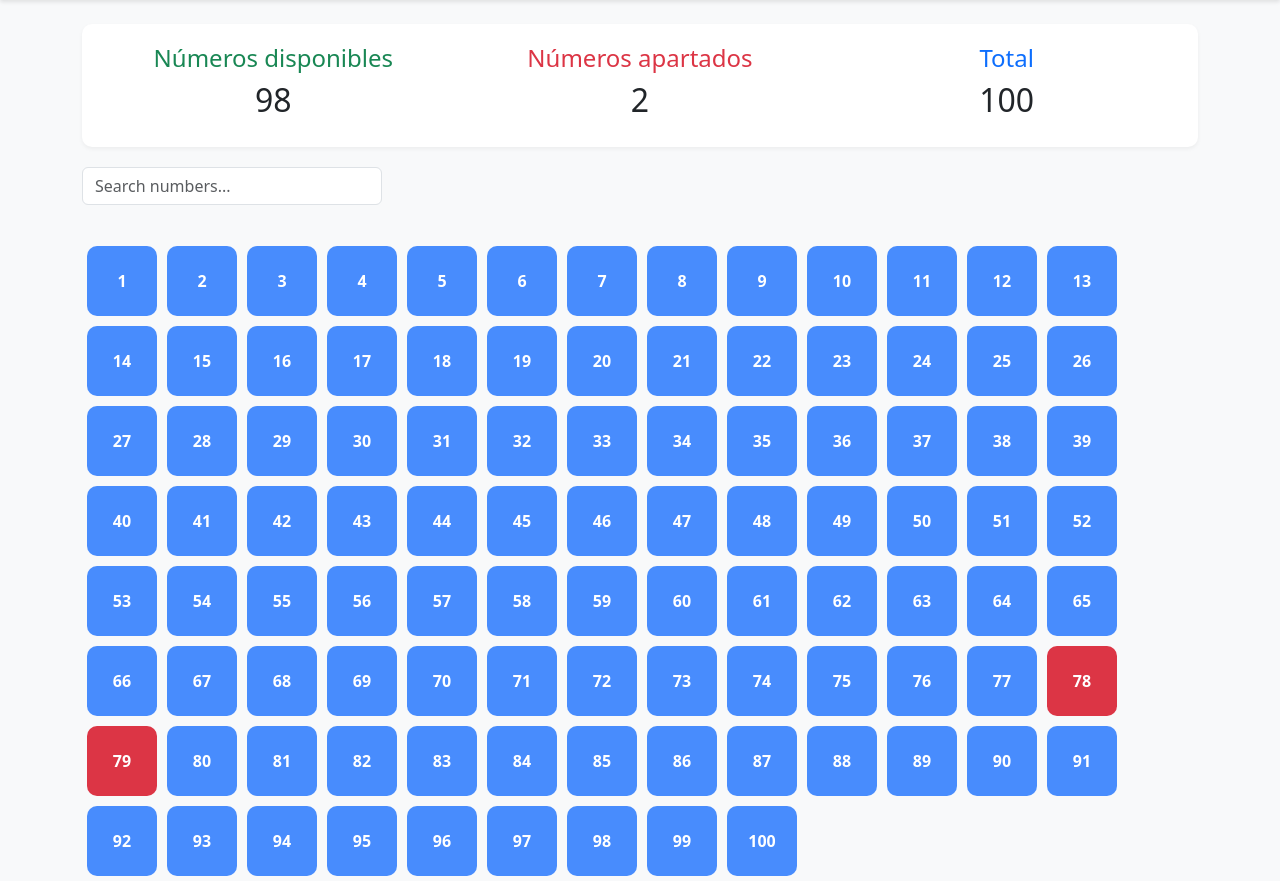
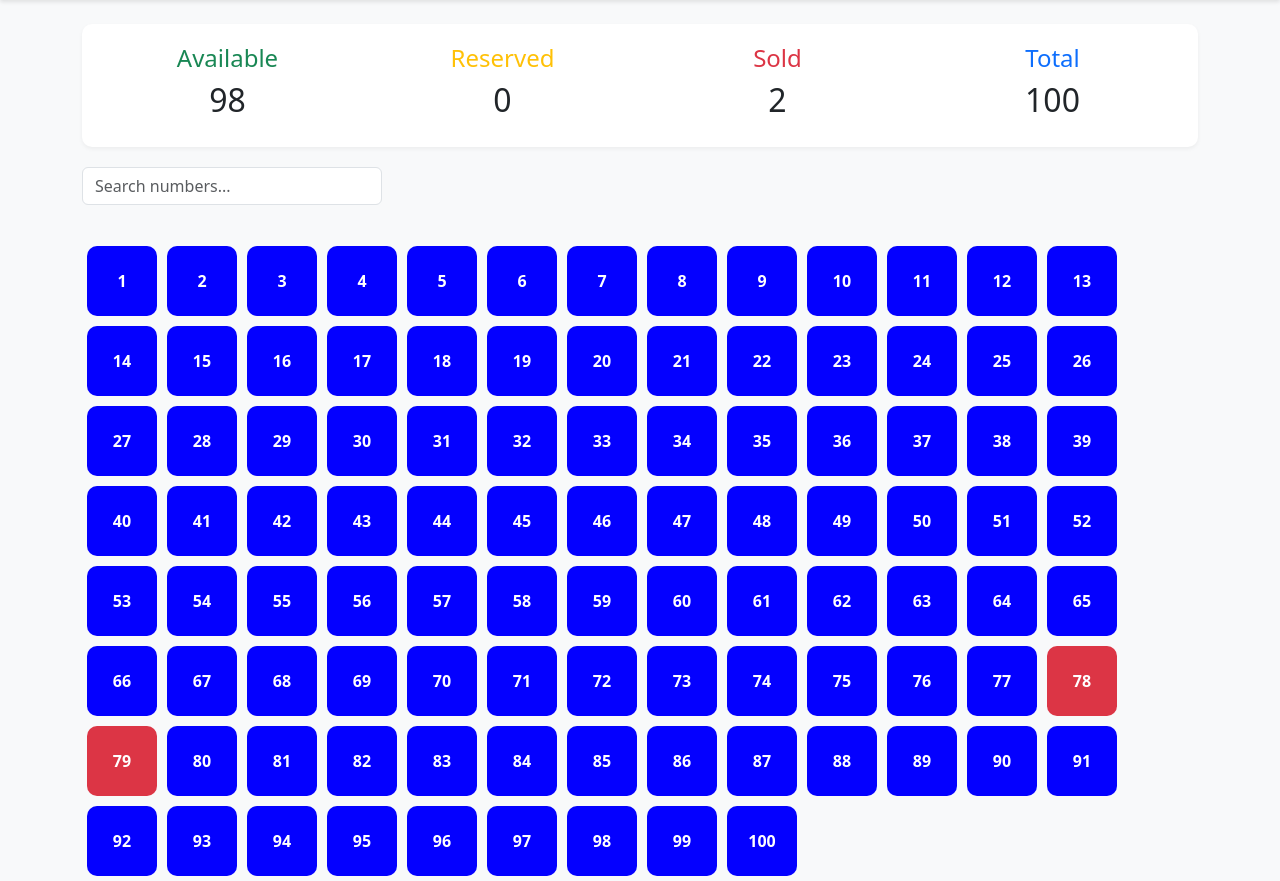
Before and after one commit to DavidCharif/rifa, a Flask app: page / in a window 1280 px wide. Shown: the part 56-937 px from the top of the page. Run offline with Flask 3, Linux system fonts and the light colour scheme; data comes from the database, SQL or seed files in the repository.

Commit message:
Reservations

```diff
--- a/app.py
+++ b/app.py
@@ -1,5 +1,7 @@
-from flask import Flask, render_template, request, redirect
+from flask import Flask, render_template, request, redirect, jsonify, session
 from flask_sqlalchemy import SQLAlchemy
+from flask_migrate import Migrate
+from datetime import datetime, timedelta
 
 # Initialize Flask application
 app = Flask(__name__)
@@ -7,14 +9,29 @@ app = Flask(__name__)
 # Configure database URI for SQLite
 app.config['SQLALCHEMY_DATABASE_URI'] = 'sqlite:////home/zizekiando/rifa/rifa.db'
 app.config['SQLALCHEMY_TRACK_MODIFICATIONS'] = False
+app.config['SECRET_KEY'] = 'your-secret-key-here'  # Required for session management
+
 db = SQLAlchemy(app)
+migrate = Migrate(app, db)
 
 # Database model for raffle tickets
 class Ticket(db.Model):
-    # Stores ticket number (0-100) and payment status
+    # Stores ticket number (1-100) and payment status
     number = db.Column(db.Integer, primary_key=True)
     status = db.Column(db.String(20), default='available')
     timestamp = db.Column(db.DateTime, default=db.func.now())
+    # New reservation fields
+    reserved = db.Column(db.Boolean, default=False)
+    reserved_until = db.Column(db.DateTime, nullable=True)
+    reserved_by = db.Column(db.String(50), nullable=True)
+
+    def to_dict(self):
+        return {
+            'number': self.number,
+            'status': self.status,
+            'reserved': self.reserved,
+            'reserved_until': self.reserved_until.isoformat() if self.reserved_until else None
+        }
 
 # CLI command for database initialization
 @app.cli.command("init-db")
@@ -28,9 +45,50 @@ def init_db_command():
             db.session.commit()
     print("Database initialized successfully!")
 
+# Reservation routes
+@app.route('/reserve/<int:number>', methods=['POST'])
+def reserve_number(number):
+    ticket = Ticket.query.get(number)
+    if ticket and ticket.status == 'available' and not ticket.reserved:
+        ticket.reserved = True
+        ticket.reserved_until = datetime.utcnow() + timedelta(minutes=30)
+        ticket.reserved_by = session.get('user_id', None)  # We'll generate this in a moment
+        db.session.commit()
+        return jsonify({'success': True, 'ticket': ticket.to_dict()})
+    return jsonify({'success': False, 'message': 'Ticket not available'})
+
+@app.route('/release/<int:number>', methods=['POST'])
+def release_number(number):
+    ticket = Ticket.query.get(number)
+    if ticket and ticket.reserved and ticket.reserved_by == session.get('user_id', None):
+        ticket.reserved = False
+        ticket.reserved_until = None
+        ticket.reserved_by = None
+        db.session.commit()
+        return jsonify({'success': True})
+    return jsonify({'success': False, 'message': 'Cannot release ticket'})
+
 # Public facing view showing available numbers
 @app.route('/')
 def public_view():
+    if 'user_id' not in session:
+        import uuid
+        session['user_id'] = str(uuid.uuid4())
+
+    # Clean up expired reservations
+    expired = Ticket.query.filter(
+        Ticket.reserved == True,
+        Ticket.reserved_until < datetime.utcnow()
+    ).all()
+
+    for ticket in expired:
+        ticket.reserved = False
+        ticket.reserved_until = None
+        ticket.reserved_by = None
+
+    if expired:
+        db.session.commit()
+
     # Retrieve all tickets from database
     tickets = Ticket.query.all()
     return render_template('public.html', tickets=tickets)
@@ -53,6 +111,11 @@ def admin_view():
             ticket = Ticket.query.get(int(number))
             if ticket:
                 ticket.status = status
+                # Clear any reservations if marked as paid
+                if status == 'paid':
+                    ticket.reserved = False
+                    ticket.reserved_until = None
+                    ticket.reserved_by = None
 
         db.session.commit()
         return redirect('/admin')
--- a/requirements.txt
+++ b/requirements.txt
@@ -1,3 +1,4 @@
 Flask==3.0.2
 Flask-SQLAlchemy==3.1.1
 python-dotenv==1.0.0
+Flask-Migrate==4.0.5
--- a/templates/base.html
+++ b/templates/base.html
@@ -7,8 +7,9 @@
     <link rel="stylesheet" href="https://cdnjs.cloudflare.com/ajax/libs/font-awesome/6.0.0/css/all.min.css">
     <style>
         :root {
-            --available-color: #0060ffb5;
+            --available-color: #0400ff;
             --paid-color: #dc3545;
+            --reserved-color: #ffc107;
         }
         body {
             background-color: #f8f9fa;
@@ -41,6 +42,27 @@
         }
         .paid {
             background-color: var(--paid-color);
+        }
+        .reserved {
+            background-color: var(--reserved-color);
+            color: #000;
+        }
+        .reserved-timer {
+            font-size: 0.7em;
+            position: absolute;
+            bottom: 2px;
+            width: 100%;
+            text-align: center;
+            color: #000;
+        }
+        .release-btn {
+            position: absolute;
+            top: -10px;
+            right: -10px;
+            padding: 2px 5px;
+            font-size: 0.7em;
+            border-radius: 10px;
+            z-index: 100;
         }
         .number-box input[type="checkbox"] {
             position: absolute;
--- a/templates/public.html
+++ b/templates/public.html
@@ -5,15 +5,19 @@
         <div class="col-md-12">
             <div class="stats-card">
                 <div class="row text-center">
-                    <div class="col-md-4">
-                        <h4 class="text-success">Números disponibles</h4>
-                        <h2>{{ tickets|selectattr('status', 'equalto', 'available')|selectattr('number', 'ne', 0)|list|length }}</h2>
+                    <div class="col-md-3">
+                        <h4 class="text-success">Available</h4>
+                        <h2>{{ tickets|selectattr('status', 'equalto', 'available')|selectattr('reserved', 'equalto', false)|selectattr('number', 'ne', 0)|list|length }}</h2>
                     </div>
-                    <div class="col-md-4">
-                        <h4 class="text-danger">Números apartados</h4>
+                    <div class="col-md-3">
+                        <h4 class="text-warning">Reserved</h4>
+                        <h2>{{ tickets|selectattr('reserved', 'equalto', true)|selectattr('number', 'ne', 0)|list|length }}</h2>
+                    </div>
+                    <div class="col-md-3">
+                        <h4 class="text-danger">Sold</h4>
                         <h2>{{ tickets|selectattr('status', 'equalto', 'paid')|selectattr('number', 'ne', 0)|list|length }}</h2>
                     </div>
-                    <div class="col-md-4">
+                    <div class="col-md-3">
                         <h4 class="text-primary">Total</h4>
                         <h2>{{ (tickets|selectattr('number', 'ne', 0)|list|length) }}</h2>
                     </div>
@@ -32,13 +36,75 @@
 
     <div class="d-flex flex-wrap" id="numberGrid">
         {% for ticket in tickets %}
-            <div class="number-box {{ 'available' if ticket.status == 'available' else 'paid' }}"
+            <div class="number-box {% if ticket.reserved %}reserved{% else %}{{ 'available' if ticket.status == 'available' else 'paid' }}{% endif %}"
                  data-bs-toggle="tooltip"
                  data-bs-placement="top"
                  data-number="{{ ticket.number }}"
-                 title="{{ 'Available' if ticket.status == 'available' else 'Sold' }}">
+                 {% if ticket.status == 'available' and not ticket.reserved %}onclick="handleReservation({{ ticket.number }})"{% endif %}
+                 title="{% if ticket.reserved %}Reserved{% else %}{{ 'Available' if ticket.status == 'available' else 'Sold' }}{% endif %}">
                 {{ ticket.number }}
+                {% if ticket.reserved %}
+                    <div class="reserved-timer" data-until="{{ ticket.reserved_until }}"></div>
+                    {% if ticket.reserved_by == session.get('user_id') %}
+                    <button class="btn btn-sm btn-warning release-btn" onclick="event.stopPropagation(); releaseNumber({{ ticket.number }})">
+                        Release
+                    </button>
+                    {% endif %}
+                {% endif %}
             </div>
         {% endfor %}
     </div>
+
+    <script>
+        function handleReservation(number) {
+            fetch(`/reserve/${number}`, {
+                method: 'POST',
+                headers: {
+                    'Content-Type': 'application/json',
+                }
+            })
+            .then(response => response.json())
+            .then(data => {
+                if(data.success) {
+                    location.reload();
+                } else {
+                    alert(data.message || 'Could not reserve number');
+                }
+            });
+        }
+
+        function releaseNumber(number) {
+            fetch(`/release/${number}`, {
+                method: 'POST',
+                headers: {
+                    'Content-Type': 'application/json',
+                }
+            })
+            .then(response => response.json())
+            .then(data => {
+                if(data.success) {
+                    location.reload();
+                } else {
+                    alert(data.message || 'Could not release number');
+                }
+            });
+        }
+
+        function updateTimers() {
+            document.querySelectorAll('.reserved-timer').forEach(timer => {
+                const endTime = new Date(timer.dataset.until);
+                const remaining = endTime - new Date();
+                if(remaining <= 0) {
+                    location.reload();
+                } else {
+                    const mins = Math.floor(remaining / 60000);
+                    const secs = Math.floor((remaining % 60000) / 1000);
+                    timer.textContent = `${mins}m ${secs}s`;
+                }
+            });
+        }
+
+        // Update timers every second
+        setInterval(updateTimers, 1000);
+    </script>
 {% endblock %}
```
